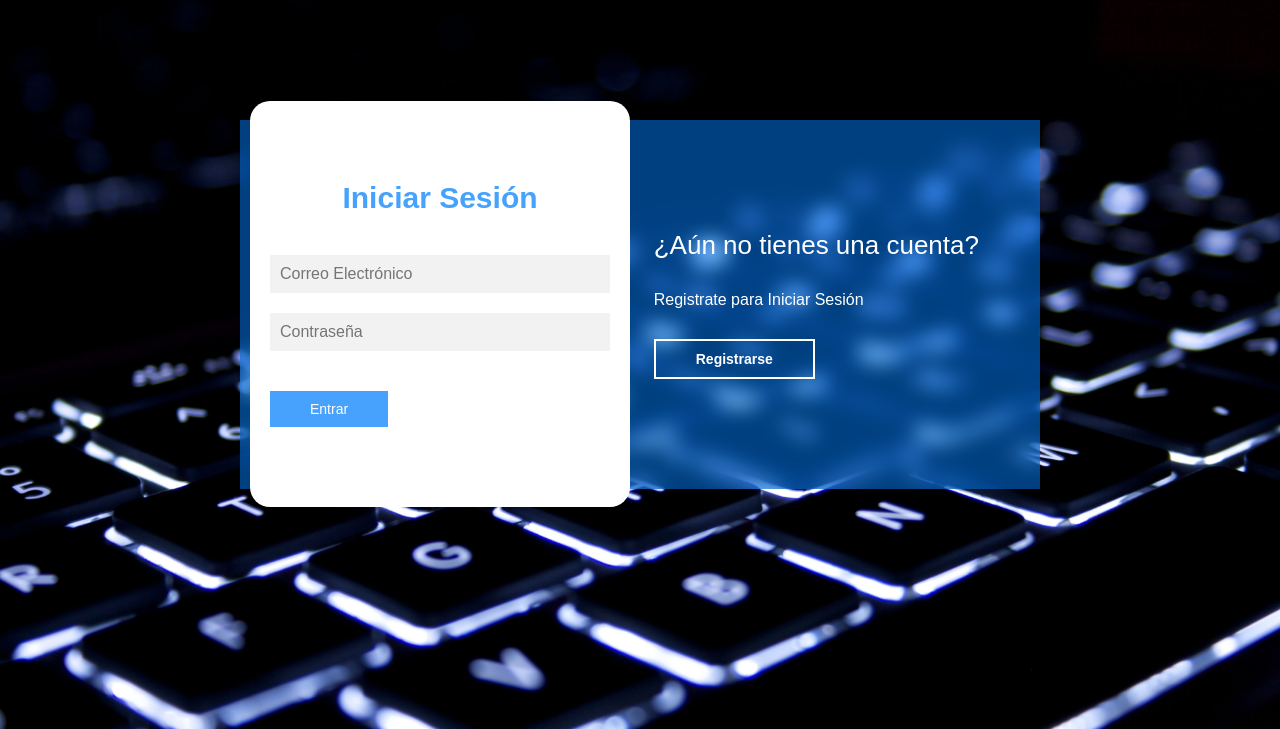
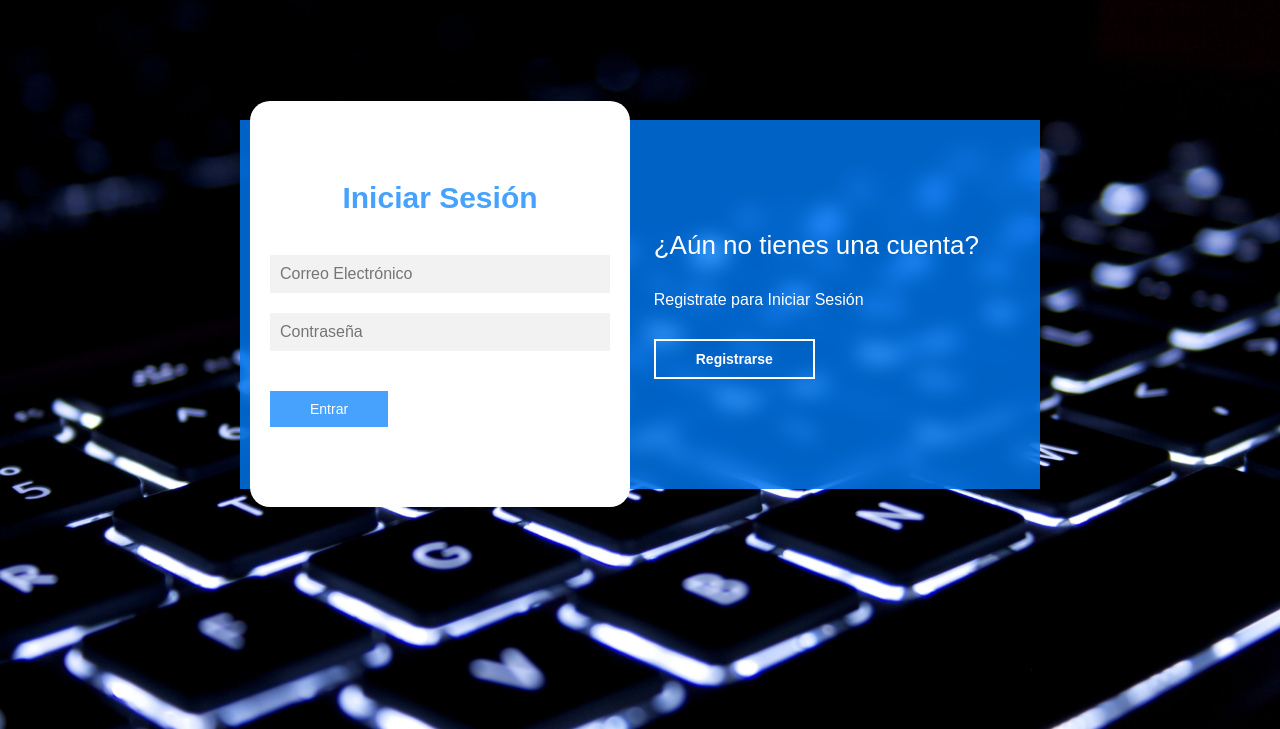
Before and after one commit to ferdvl98/SPVE, a PHP site: page / in a window 1280 px wide. Shown: the top 729 px of the page. Run offline with PHP 8.4, Linux system fonts and the light colour scheme.

Commit message:
ultimos cambios

```diff
--- a/assets/css/estilos.css
+++ b/assets/css/estilos.css
@@ -35,7 +35,7 @@ main{
     display: flex;
     justify-content: center;
     backdrop-filter: blur(10px);
-    background-color: rgba(0, 128, 255, 0.5);
+    background-color: rgba(0, 128, 255, 0.767);
 }
 
 .caja__trasera div{
```
